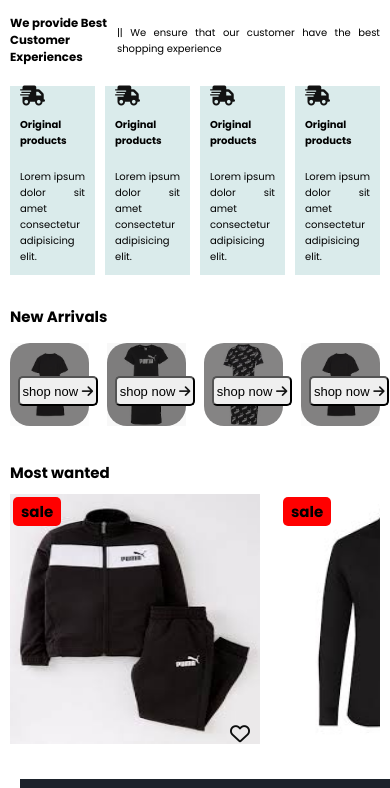
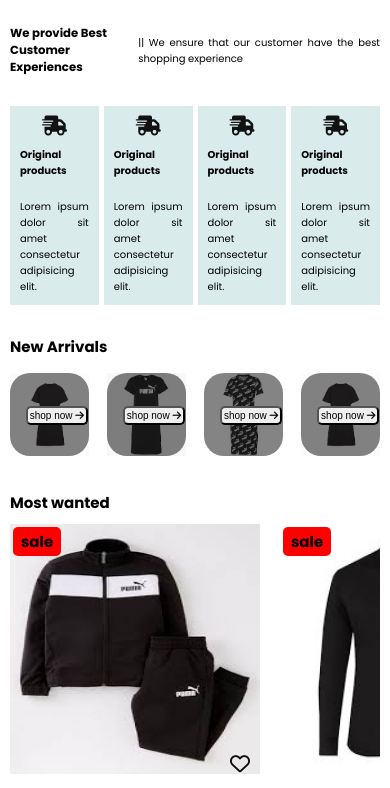
Before and after one commit to sandhiyaR99/E-commerce-website--Nostra, a plain HTML site: page index.html in a window 390 px wide. Shown: the part 449-1237 px from the top of the page. Drawn offline with Linux system fonts and the light colour scheme.

Commit message:
added responsiveness

```diff
--- a/index.html
+++ b/index.html
@@ -143,27 +143,25 @@
                 </div>
             </div>
             <div class="service2">
-                <div
-                    style="background-color: rgb(218, 235, 235); padding: 10px; display: flex; flex-direction: column; justify-content: center; gap: 20px;">
-                    <i class="fa-solid fa-truck-fast fa-2xl" style="color: #121212;"></i>
+                <div class="service2_content" style="background-color: rgb(218, 235, 235); padding: 10px; display: flex; flex-direction: column; justify-content: center; gap: 20px;">
+                    <i class="fa-solid fa-truck-fast fa-2xl" style="color: #121212; padding-top: 10px;"></i>
                     <h4>Original products</h4>
                     <p>Lorem ipsum dolor sit amet consectetur adipisicing elit.</p>
                 </div>
-                <div
-                    style="background-color: rgb(218, 235, 235); padding: 10px; display: flex; flex-direction: column; justify-content: center; gap: 20px;">
-                    <i class="fa-solid fa-truck-fast fa-2xl" style="color: #121212;"></i>
+                <div class="service2_content" style="background-color: rgb(218, 235, 235); padding: 10px; display: flex; flex-direction: column; justify-content: center; gap: 20px;">
+                    <i class="fa-solid fa-truck-fast fa-2xl" style="color: #121212;padding-top: 10px;"></i>
                     <h4>Original products</h4>
                     <p>Lorem ipsum dolor sit amet consectetur adipisicing elit.</p>
                 </div>
-                <div
+                <div class="service2_content"
                     style="background-color: rgb(218, 235, 235); padding: 10px; display: flex; flex-direction: column; justify-content: center; gap: 20px;">
-                    <i class="fa-solid fa-truck-fast fa-2xl" style="color: #121212;"></i>
+                    <i class="fa-solid fa-truck-fast fa-2xl" style="color: #121212; padding-top: 10px;"></i>
                     <h4>Original products</h4>
                     <p>Lorem ipsum dolor sit amet consectetur adipisicing elit.</p>
                 </div>
-                <div
+                <div class="service2_content"
                     style="background-color: rgb(218, 235, 235); padding: 10px; display: flex; flex-direction: column; justify-content: center; gap: 20px;">
-                    <i class="fa-solid fa-truck-fast fa-2xl" style="color: #121212;"></i>
+                    <i class="fa-solid fa-truck-fast fa-2xl" style="color: #121212; padding-top: 10px;"></i>
                     <h4>Original products</h4>
                     <p>Lorem ipsum dolor sit amet consectetur adipisicing elit.</p>
                 </div>
--- a/indexstyle.css
+++ b/indexstyle.css
@@ -147,7 +147,7 @@ header{
 .brands{
     display: flex;
     flex-wrap: wrap;
-    justify-content: space-between;
+    justify-content: space-around;
     margin: 20px 10px;
 }
 .brands-items img{
@@ -167,17 +167,24 @@ header{
     text-align: justify;
 }
 .service1{
-    margin: 10px;
+    margin: 20px 10px;
     display: flex;
     justify-content: space-between;
+    gap: 30px;
     align-items: center;
 }
 .service2{
     padding: 10px;
     display: flex;
-    gap: 10px;
-    justify-content: space-around;
+    gap: 5px;
 }
+.service2_content{
+    display: flex;
+    flex-direction: column;
+    justify-content: center;
+    align-items: center;
+}
+
 /* newarrival */
 
 .scroll-newarrivals,.scroll-mostwanted,.scroll-limitedoffer{
@@ -189,11 +196,10 @@ header{
     justify-content: space-between;
 }
 .new-arrivals-container{
-    flex-basis: 20%;
+    flex-basis: 30%;
     position: relative;
     background-color: rgb(10, 8, 8);
     text-align: center;
-    flex-grow: 1;
     margin: 15px 0px;
     border-radius: 20px;
 }
@@ -222,7 +228,7 @@ header{
     margin-top: 10px;
 }
 .mostwanted-container{
-    flex-basis: 5%;
+    flex-basis: 3%;
     position:relative;
     flex-grow: 1;
 }
@@ -316,12 +322,13 @@ footer{
     }
     .new-arrivals-button{
         top: 40%;
-        left: 10%;
+        left: 20%;
         border-radius: 5px;
+        padding: 2px;
         cursor: pointer;
-        height: 30px;
-        width: 80px;
-        font-size: small;
+        width: fit-content;
+        height: fit-content;
+        font-size: 10px;
     }
 
 }
```
